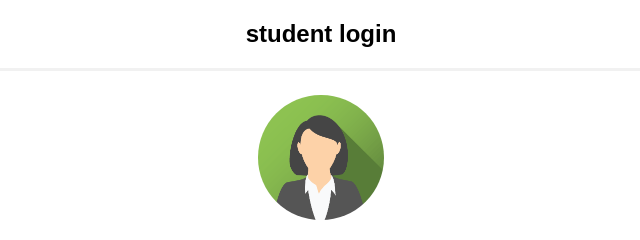
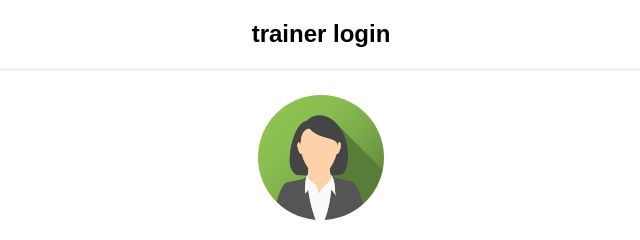
Before and after one commit to ravali135/ravali, a plain HTML site: page index.html in a window 1280 px wide. Shown: the top 240 px of the page, 319-959 px from the left. Drawn offline with Linux system fonts and the light colour scheme.

Commit message:
trainer login

```diff
--- a/index.html
+++ b/index.html
@@ -68,7 +68,7 @@ span.psw {
 </head>
 <body>
 
-	<center><h2>student login</h2></center>
+	<center><h2>trainer login</h2></center>
 
 <form action="/action_page.php" method="post">
   <div class="imgcontainer">
```
